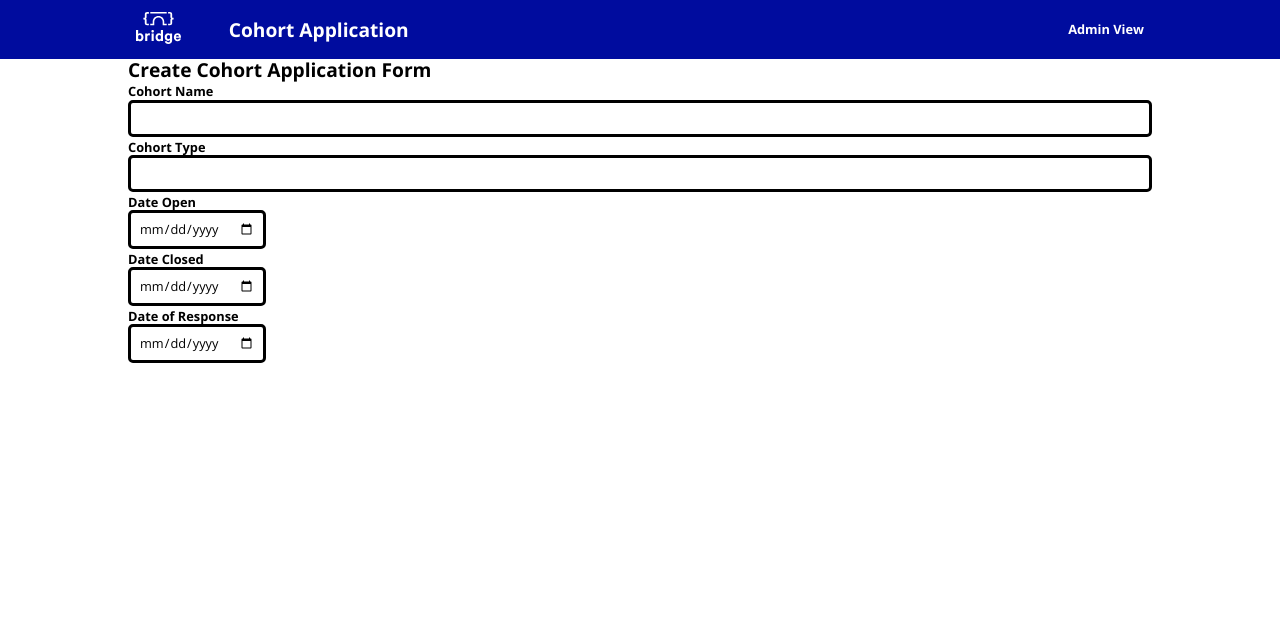
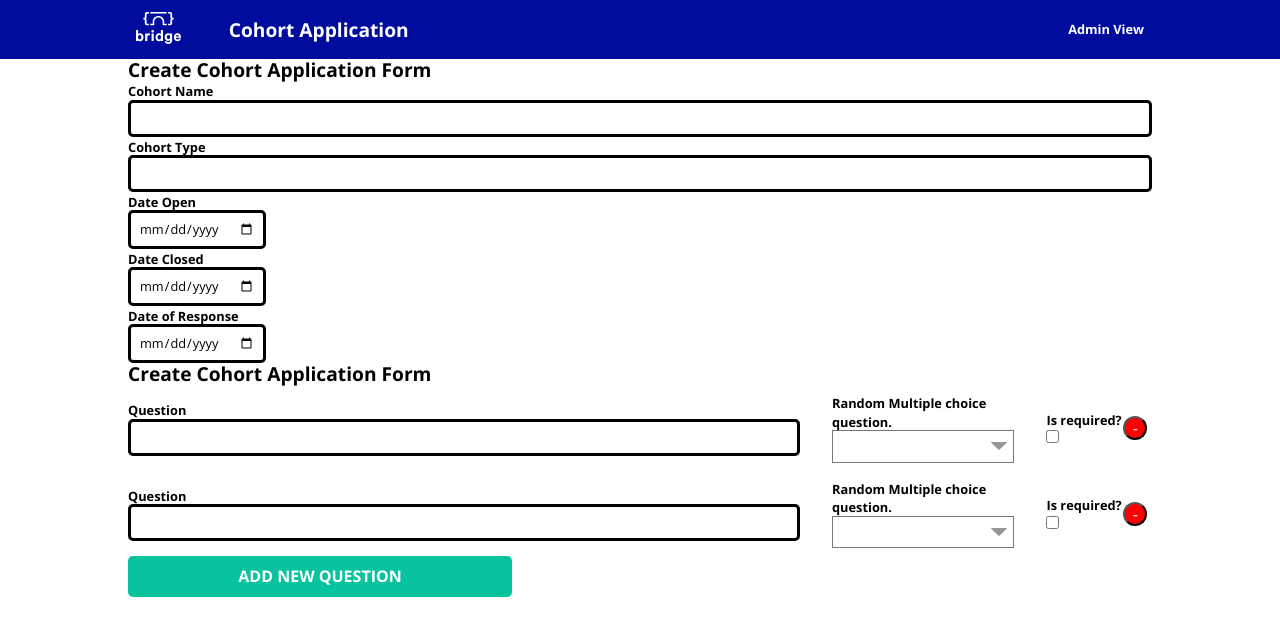
Before and after one commit to bridge-school/applications-frontend, a React (Create React App) app: page /admin/create in a window 1280 px wide. Shown: the top 636 px of the page. Built offline with nearby package versions, Linux system fonts and the light colour scheme.

Commit message:
Create Input Box with Remove functionality

```diff
--- /dev/null
+++ b/src/components/AddQuestions.js
@@ -0,0 +1,105 @@
+import React from 'react';
+import styled from 'styled-components';
+import PropTypes from 'prop-types';
+import PageTitle from '../components/PageTitle';
+import Input from '../components/Input';
+import Dropdown from '../components/Dropdown';
+import Button from '../components/Button';
+import bridgeTheme from '../styles/bridgeTheme';
+
+const QuestionContainer = styled.div`
+  display: block;
+  width: 100%;
+`;
+
+const QuestionWrap = styled.div`
+  display: flex;
+  justify-content: flex-start;
+  align-items: center;
+  padding: ${props => props.theme.padding} 0;
+  width: 100%;
+`;
+
+const QuestionDiv = styled.div`
+  width: 70%;
+  margin-right: 2rem;
+`;
+
+const DropdownDiv = styled.div`
+  width: 19%;
+  margin-right: 2rem;
+`;
+
+const CheckboxDiv = styled.div`
+  width: 8%;
+`;
+
+const ButtonDiv = styled.div`
+  width: 3%;
+`;
+
+const ButtonElem = styled.button`
+  width: 24px;
+  height: 24px;
+  display: block;
+  border-radius: 50%;
+  background: #f00;
+  color: white;
+`;
+
+export default function AddQuestions({fields, handleChange, handleAddNewQuestion, handleRemoveQuestion}) {
+  return (
+    <div>
+      <PageTitle title="Create Cohort Application Form" />
+      <QuestionContainer>
+        {fields.map((field, index) => {
+          const handleChangeAtIndex = handleChange(index)
+          return(
+            <QuestionWrap key={`${field}-${index}`}>
+              <QuestionDiv>
+                <Input
+                  name={`description${index}`}
+                  type="text"
+                  value={field.description}
+                  handleChange={handleChangeAtIndex('description')}
+                  label="Question"
+                />
+              </QuestionDiv>
+              <DropdownDiv>
+                <Dropdown
+                  name={`type${index}`}
+                  value={field.type}
+                  data={{description: 'test'}}
+                  handleChange={handleChangeAtIndex('type')}
+                />
+              </DropdownDiv>
+              <CheckboxDiv>
+                <label>Is required?
+                  <input type="checkbox" name="tempcheckbox" /> {/* Temporary Checkbox: will be replaced by the checkbox component */}
+                </label>
+              </CheckboxDiv>
+              <ButtonDiv>
+                <ButtonElem
+                  onClick={handleRemoveQuestion(index)}
+                >-</ButtonElem>
+              </ButtonDiv>
+            </QuestionWrap>
+          );
+        })}
+      </QuestionContainer>
+      <Button
+        text="Add new Question"
+        uppercase
+        backgroundColor={bridgeTheme.green}
+        handleClick={handleAddNewQuestion}
+      />
+    </div>
+  );
+}
+
+AddQuestions.propTypes = {
+  fields: PropTypes.array,
+  handleChange: PropTypes.func,
+  handleAddNewQuestion: PropTypes.func,
+  handleRemoveQuestion: PropTypes.func
+};
--- a/src/components/Button.js
+++ b/src/components/Button.js
@@ -20,7 +20,7 @@ const ButtonElem = styled.button`
 `;
 
 export default function Button(props) {
-  return <ButtonElem {...props}>{props.text}</ButtonElem>;
+  return <ButtonElem {...props} onClick={props.handleClick}>{props.text}</ButtonElem>;
 }
 
 Button.propTypes = {
@@ -28,4 +28,5 @@ Button.propTypes = {
   backgroundColor: PropTypes.string.isRequired,
   width: PropTypes.string,
   uppercase: PropTypes.bool,
+  handleClick: PropTypes.func
 };
--- a/src/components/Dropdown.js
+++ b/src/components/Dropdown.js
@@ -11,9 +11,10 @@ const SelectBox = styled.select`
   background-repeat: no-repeat, repeat;
   background-position: right 0.4rem top 54%, 0 0;
   background-size: 1rem auto, 100%;
+  width: 100%;
 `;
 
-export default function Dropdown() {
+export default function Dropdown({ handleChange, value }) {
   const data = {
     description: 'Random Multiple choice question.',
     type: 'checkbox',
@@ -34,7 +35,7 @@ export default function Dropdown() {
       <label>
         {data.description}
         <br />
-        <SelectBox>
+        <SelectBox onChange={handleChange} value={value}>
           <option value="" />
           {data.items.map(item => (
             <option key={data.items.indexOf(item)} value={item.value}>
@@ -49,4 +50,6 @@ export default function Dropdown() {
 
 Dropdown.propTypes = {
   data: PropTypes.object.isRequired,
+  value: PropTypes.string,
+  handleChange: PropTypes.func
 };
--- a/src/components/Input.js
+++ b/src/components/Input.js
@@ -36,13 +36,13 @@ export default function Input({ label, name, type, value, handleChange }) {
               name={name}
               value={value}
               rows="3"
-              onChange={e => handleChange(e)} />
+              onChange={handleChange} />
           : <InputElement
               id={name}
               name={name}
               type={type}
               value={value}
-              onChange={e => handleChange(e)}
+              onChange={handleChange}
             />
         }
       </label>
@@ -51,6 +51,7 @@ export default function Input({ label, name, type, value, handleChange }) {
 }
 
 Input.propTypes = {
+  index: PropTypes.number,
   label: PropTypes.string,
   name: PropTypes.string,
   type: PropTypes.string,
--- a/src/styles/bridgeTheme.js
+++ b/src/styles/bridgeTheme.js
@@ -5,5 +5,6 @@ export default {
   green: '#08c39d',
   pink: '#eb2c97',
   grey: '#F0F0F0',
+  red: '#FF0000',
   borderRadius: '5px',
 };
--- a/src/views/CreateCohort.js
+++ b/src/views/CreateCohort.js
@@ -2,6 +2,7 @@ import React, { useState } from 'react';
 import PageTitle from '../components/PageTitle';
 import InputDate from '../components/InputDate';
 import Input from '../components/Input';
+import AddQuestions from '../components/AddQuestions';
 
 export default function CreateCohort() {
   const [form, setValues] = useState({
@@ -12,7 +13,27 @@ export default function CreateCohort() {
     dateResponse: ''
   });
 
-  // Update state
+  const [fields, setFields] = useState(
+    [
+      {
+        description: null,
+        type: null,
+        isRequired: null
+      },
+      {
+        description: null,
+        type: null,
+        isRequired: null
+      }
+    ]
+  );
+
+  // Handle Form Submission
+  const handleFormSubmit = e => {
+    e.preventDefault();
+  };
+
+  // Update any input field
   const updateField = e => {
     setValues({
       ...form,
@@ -20,10 +41,30 @@ export default function CreateCohort() {
     });
   };
 
+  // Handle question input changes
+  const handleQuestionChange = (i) => (type) => (e) => {
+    const values = [...fields];
+    values[i][type] = e.target.value;
+    setFields(values);
+  }
+
+  // Handle adding new question
+  const handleAddNewQuestion = (e) => {
+    e.preventDefault();
+  }
+
+  // Handle Removing the question
+  const handleRemoveQuestion = (i) => (e) => {
+    e.preventDefault();
+    const values = [...fields];
+    values.splice(i, 1);
+    setFields(values);
+  }
+
   return (
     <div>
       <PageTitle title="Create Cohort Application Form" />
-      <form action="">
+      <form onSubmit={handleFormSubmit}>
         <Input
           name="cohortName"
           type="text"
@@ -56,6 +97,12 @@ export default function CreateCohort() {
           label="Date of Response"
           handleChange={updateField}
         />
+        <AddQuestions
+          fields={fields}
+          handleChange={handleQuestionChange}
+          handleAddNewQuestion={handleAddNewQuestion}
+          handleRemoveQuestion={handleRemoveQuestion}
+        />
       </form>
     </div>
   );
```
